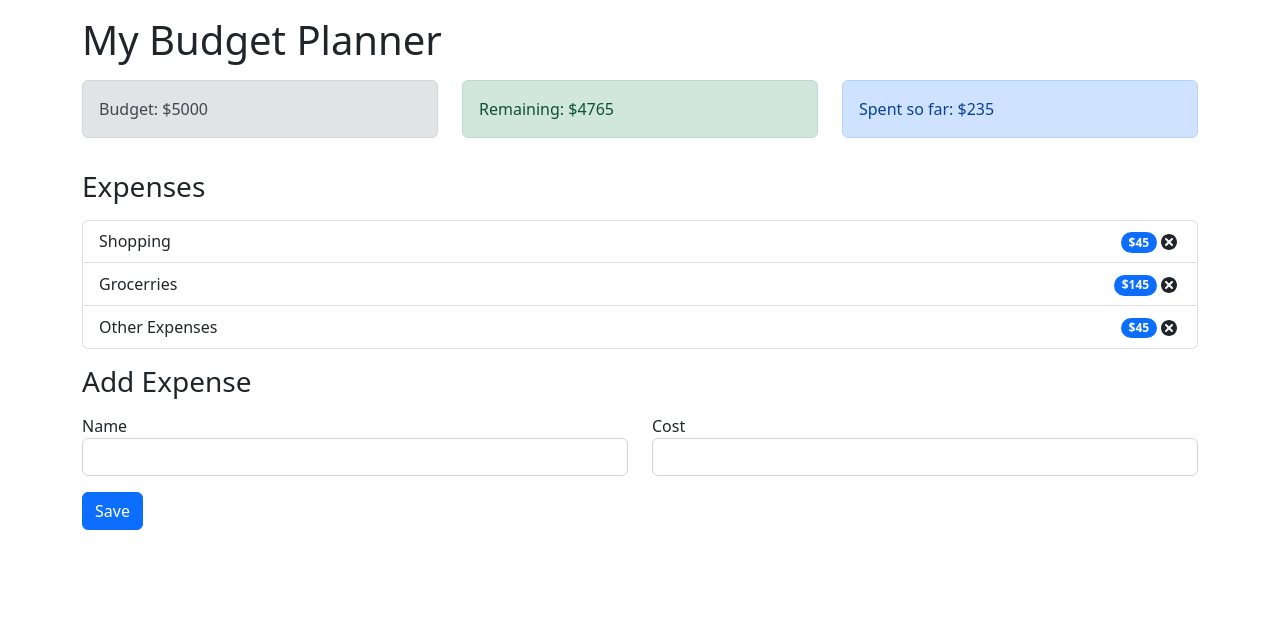
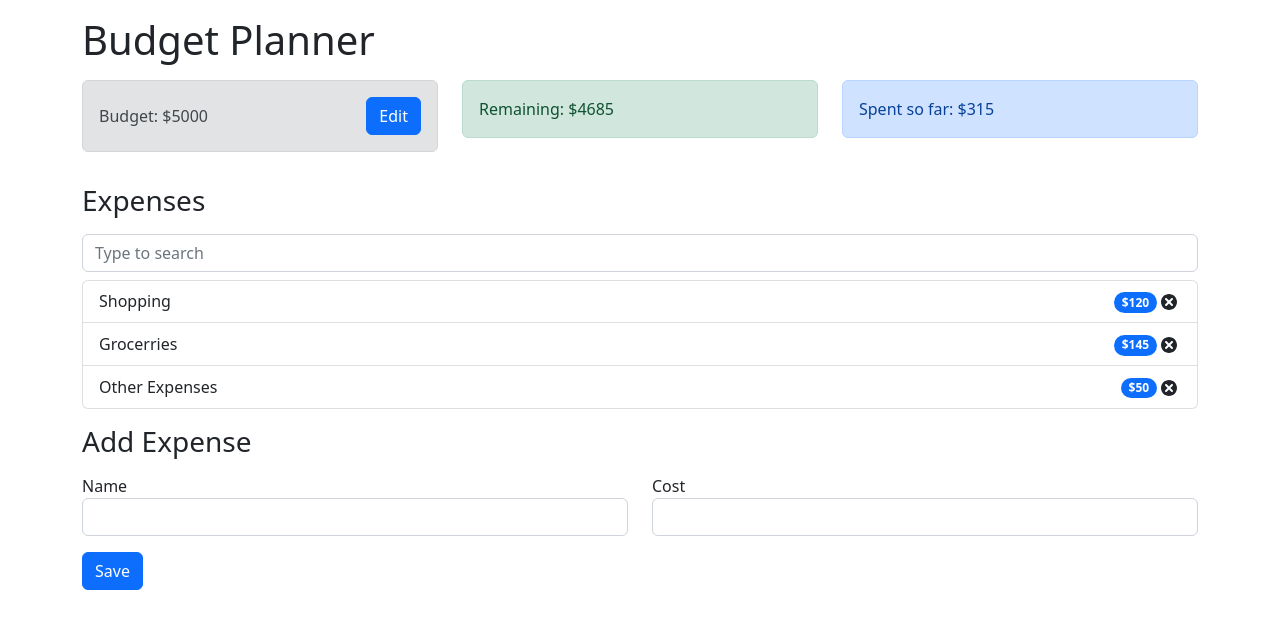
Before and after one commit to MayaOH2000/budget-tracker, a React (Create React App) app: page / in a window 1280 px wide. Shown: the top 628 px of the page. Built offline with nearby package versions, Linux system fonts and the light colour scheme.

Commit message:
Added edit budget and search filter

```diff
--- a/src/App.js
+++ b/src/App.js
@@ -23,7 +23,7 @@ const App = () => {
           <div className='container'>
 
             {/* Title of the pages*/}
-            <h1 className='mt-3'>My Budget Planner</h1>
+            <h1 className='mt-3'>Budget Planner</h1>
 
               {/* Bootstrap row */}
               <div className='row mt-3'>
--- a/src/components/AddExpenseForm.js
+++ b/src/components/AddExpenseForm.js
@@ -8,15 +8,15 @@ const AddExpenseForm = () => {
     const {dispatch} = useContext(AppContext);
 
     //Need to know Name and Cost of expense
-    const [name, setname] = useState('');
+    const [name, setName] = useState('');
     const [cost, setCost] = useState('');
+
     const onSubmit = (event) => {
         event.preventDefault();
 
         //creating expense object
         const expense = {
-            id: uuidv4(),
-            name: name,
+            id: uuidv4(), name,
             cost: parseInt(cost),
         };
 
@@ -24,6 +24,9 @@ const AddExpenseForm = () => {
             type: 'ADD_EXPENSE',
             payload: expense,
         });
+
+        setName('');
+        setCost('');
 
     };
 
@@ -36,15 +39,15 @@ const AddExpenseForm = () => {
                 <input trequired='required'
                 type = 'text' className='form-control'
                 id='name' value={name}
-                onChange={(event) => setname(event.target.value)}>
+                onChange={(event) => setName(event.target.value)}>
                 </input>
             </div>
              <div className='col-sm'>
                 {/* Label for cost */}
                 <label for='cost'>Cost</label>
                  <input required='required'
-                 type='text' className='form-control'
-                 id='cost'value={cost}
+                 type='number' className='form-control'
+                 id='cost' value={cost}
                  onChange={(event) => setCost(event.target.value)}>
                  </input>
              </div>
--- a/src/components/Budget.js
+++ b/src/components/Budget.js
@@ -1,17 +1,40 @@
-import React, {useContext} from 'react';
+import React, {useContext, useState} from 'react';
 import { AppContext } from '../context/AppContext';
+import EditBudget from './EditBudget';
+import ViewBudget from './ViewBudget';
 
 //creating new componet name Budget
 const Budget = () => {
 
     //Adding global state value into component
-    const {budget} = useContext(AppContext);
+    const {budget, dispatch} = useContext(AppContext);
+    const [isEditing, setIsEditing] = useState(false);
+
+    //Edit Handler Function
+    const handleEditClick = () => {
+        setIsEditing(true);
+    };
+
+    //Save Handler Function
+    const handleSaveOnClick = (value) => {
+       //dispatch function triggers state changes to the store
+        dispatch({
+            type: 'SET_BUDGET',
+            payload: value,
+        });
+        setIsEditing(false);
+    };
 
     //using bootstrap to give nice background
-    return (<div className='alert alert-secondary'>
-        <span>Budget: ${budget}</span>
+    return (<div className='alert alert-secondary p-3 d-flex align-items-center justify-content-between'>
+        {isEditing ? (
+            //edit updates when click save
+            <EditBudget handleSaveOnClick={handleSaveOnClick} budget={budget} />
+            ) : (
+            //View updates when click on edite
+            <ViewBudget handleEditClick={handleEditClick} budget={budget}/>
+            )}
     </div>
-    //added text and hard code money layout
     );
 };
 
--- /dev/null
+++ b/src/components/EditBudget.js
@@ -0,0 +1,28 @@
+import React, {useState} from "react";
+
+const EditBudget = (props) => {
+
+    const [value, setvalue] = useState(props.budget);
+
+    return(
+     <>
+     <input
+        required = 'required'
+        type = 'number'
+        className = 'form-control'
+        id = 'value'
+        value = {value}
+        onChange= {(event) => setvalue (event.target.value)}
+        />
+
+        <button
+            type='button'
+            className='btn btn-primary mt-3'
+            onClick= {() => props.handleSaveOnClick(value)}> Save
+        </button>
+     </>
+    );
+
+};
+
+export default EditBudget;
--- a/src/components/ExpenseList.js
+++ b/src/components/ExpenseList.js
@@ -1,4 +1,4 @@
-import React, {useContext} from 'react';
+import React, {useContext, useEffect, useState} from 'react';
 import ExpenseItem from './ExpenseItem';
 import { AppContext } from '../context/AppContext';
 
@@ -8,15 +8,35 @@ const ExpenseList = () => {
     //using destruction to get values
     const {expenses} = useContext(AppContext);
 
-    //returning array values in a list using map function
+    //filetring results for when searching
+    const [filterExpenses, setfilteredExpenses] = useState(expenses || []);
+
+    useEffect(() => {
+        setfilteredExpenses(expenses);
+    },
+    [expenses]);
+
+    const handleChange = (event) => {
+        const searchResults = expenses.filter((filterExpenses) =>
+            filterExpenses.name.toLowerCase().includes(event.target.value)
+            );
+            setfilteredExpenses(searchResults);
+   };
+
+    //returning expenses values in a list using map function when searching
     return (
+     <>
+       <input type='text' className='form-control mb-2 mr-sm-2'
+        placeholder='Type to search' onChange={handleChange}
+        />
         <ul className='list-group'>
-            {expenses.map((expense) =>
+            {filterExpenses.map((expense) =>
             (<ExpenseItem
                 id={expense.id}
                 name={expense.name}
                 cost={expense.cost} />))}
         </ul>
+     </>
     );
 };
 
--- /dev/null
+++ b/src/components/ViewBudget.js
@@ -0,0 +1,17 @@
+import React from 'react';
+
+const ViewBudget = (props) => {
+    return(
+        <>
+            <span>Budget: ${props.budget}</span>
+            <button
+            type='button'
+            className='btn btn-primary'
+            onClick={props.handleEditClick}
+            > Edit
+            </button>
+        </>
+    );
+};
+
+export default ViewBudget;
--- a/src/context/AppContext.js
+++ b/src/context/AppContext.js
@@ -2,11 +2,13 @@
 //initial State can be emtpy but helps do have dummy values
 
 import { createContext, useReducer } from "react";
+import {v4 as uuidv4} from 'uuid';
 
 //AppReducer is in charge of creating
 //the new globol state object
 //Based on an action type and a payload
 //Accepts current state
+// Reudcer = Used to update the state, based on the action
 const AppReducer = (state, action) => {
     //Decides how to update state
     switch (action.type) {
@@ -24,15 +26,22 @@ const AppReducer = (state, action) => {
                 (expense) => expense.id !== action.payload
             ),
         };
+        case 'SET_BUDGET':
+            return{
+                ...state,
+                budget: action.payload,
+            }
 
         default:
             return state;
     }
 };
+
 //returning a new state object with payload
 //When we return something from a case statement,
 //the reducer automatically updates the state and re-renders the components
 
+//Setd initial state when app loads
 const initialState = {
 
     //initial budget
@@ -40,13 +49,13 @@ const initialState = {
 
     //dummy value of expenses
     expenses: [
-        { id: 12, name: 'Shopping', cost:45},
-        { id: 17, name: 'Grocerries', cost:145},
-        { id: 19, name: 'Other Expenses', cost:45},
+        { id: uuidv4(), name: 'Shopping', cost:120},
+        { id: uuidv4(), name: 'Grocerries', cost:145},
+        { id: uuidv4(), name: 'Other Expenses', cost:50},
     ],
 };
 
-//creating a context call
+//creating a context call, context = what our components import and use to get the state
 export const AppContext = createContext();
 
 //App provider, will provide the data to pass to state
@@ -54,6 +63,7 @@ export const AppProvider = (props) => {
     // Setting up useReduce hook, holds state & update state with dispatch
     const [state, dispatch] = useReducer(AppReducer, initialState);
 
+    //return context values and pass in values we want to use
     return(
         // Contains prop data to allow components to see and have access to
         <AppContext.Provider value={{
```
